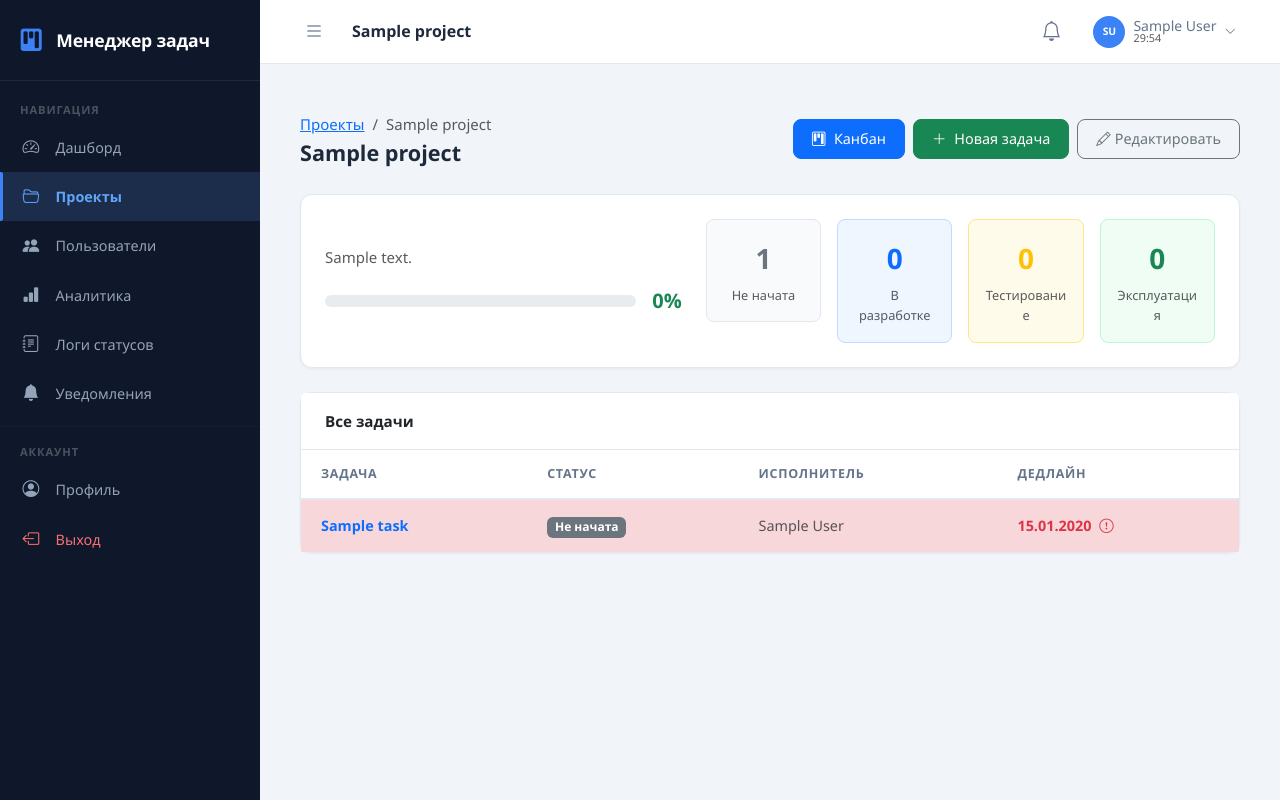
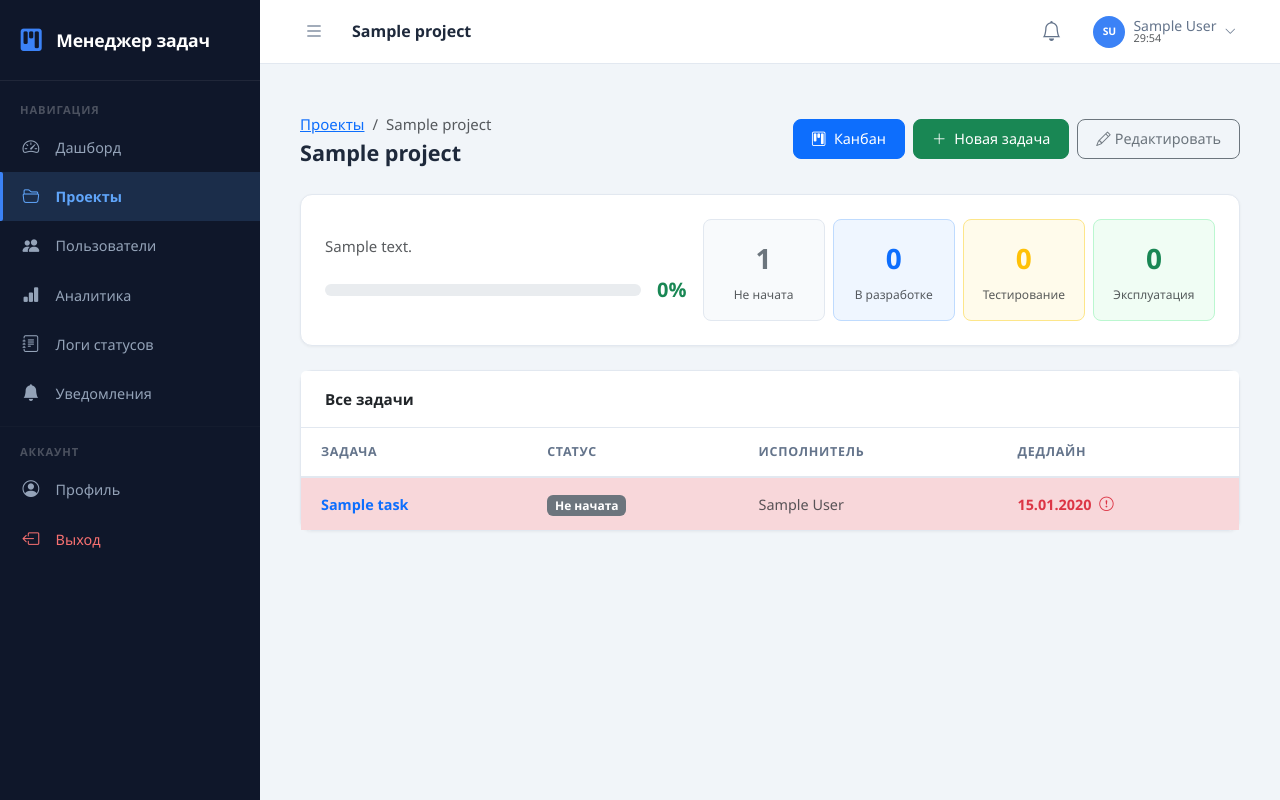
Before and after one commit to Samudinov00/task-tracker, a Django app: page /p/00000000-0000-0000-0000-000000000001/ in a window 1280 px wide. Run offline with Django 4.2, Linux system fonts and the light colour scheme; a user stored in the database is signed in; tables that the repository leaves empty hold one stand-in row (values such as "Sample post"); data that the repository does not hold is empty.

Commit message:
комплексная мобильная адаптация всех шаблонов
- CSS: топбар-заголовок обрезается (ellipsis) на < 992px, скрыт на < 576px
- CSS: stat-card компактнее на мобильном (padding, font-size, icon-size)
- dashboard: col-3 → col-6 col-md-3 для метрик и сводки статусов
- project_list: карточка переделана — название+кнопки переносятся,
  кнопки уменьшены (btn-sm), текст скрыт на xs (d-none d-sm-inline)
- project_detail: col-3 → col-6 col-sm-3 для мини-статистики,
  колонка «Исполнитель» скрыта на мобильном (d-none d-md-table-cell),
  кнопки обёрнуты в flex-wrap
- kanban: кнопки заголовка btn-sm + текст скрыт на xs
- task_detail: кнопки заголовка btn-sm + flex-wrap

Co-Authored-By: Claude Sonnet 4.6 <noreply@anthropic.com>

```diff
--- a/templates/projects/project_detail.html
+++ b/templates/projects/project_detail.html
@@ -14,7 +14,7 @@
     </nav>
     <h1 class="page-header-title">{{ project.name }}</h1>
   </div>
-  <div class="d-flex gap-2">
+  <div class="d-flex flex-wrap gap-2">
     <a href="{% url 'projects:kanban' project.uuid %}" class="btn btn-primary">
       <i class="bi bi-kanban me-2"></i>Канбан
     </a>
@@ -31,8 +31,8 @@
 
 {# Прогресс и статистика #}
 <div class="card mb-4">
-  <div class="card-body p-4">
-    <div class="row g-4 align-items-center">
+  <div class="card-body p-3 p-md-4">
+    <div class="row g-3 align-items-center">
       <div class="col-lg-5">
         {% if project.description %}
           <p class="text-muted mb-3">{{ project.description }}</p>
@@ -45,29 +45,29 @@
         </div>
       </div>
       <div class="col-lg-7">
-        <div class="row g-3">
-          <div class="col-3">
-            <div class="rounded-3 p-3 text-center" style="background:#f8fafc;border:1px solid #e2e8f0">
+        <div class="row g-2">
+          <div class="col-6 col-sm-3">
+            <div class="rounded-3 p-2 p-sm-3 text-center" style="background:#f8fafc;border:1px solid #e2e8f0">
               <div class="fs-3 fw-bold text-secondary">{{ not_started_count }}</div>
-              <div class="text-muted mt-1" style="font-size:.8rem">Не начата</div>
+              <div class="text-muted mt-1" style="font-size:.75rem">Не начата</div>
             </div>
           </div>
-          <div class="col-3">
-            <div class="rounded-3 p-3 text-center" style="background:#eff6ff;border:1px solid #bfdbfe">
+          <div class="col-6 col-sm-3">
+            <div class="rounded-3 p-2 p-sm-3 text-center" style="background:#eff6ff;border:1px solid #bfdbfe">
               <div class="fs-3 fw-bold text-primary">{{ in_work_count }}</div>
-              <div class="text-muted mt-1" style="font-size:.8rem">В разработке</div>
+              <div class="text-muted mt-1" style="font-size:.75rem">В разработке</div>
             </div>
           </div>
-          <div class="col-3">
-            <div class="rounded-3 p-3 text-center" style="background:#fffbeb;border:1px solid #fde68a">
+          <div class="col-6 col-sm-3">
+            <div class="rounded-3 p-2 p-sm-3 text-center" style="background:#fffbeb;border:1px solid #fde68a">
               <div class="fs-3 fw-bold text-warning">{{ test_count }}</div>
-              <div class="text-muted mt-1" style="font-size:.8rem">Тестирование</div>
+              <div class="text-muted mt-1" style="font-size:.75rem">Тестирование</div>
             </div>
           </div>
-          <div class="col-3">
-            <div class="rounded-3 p-3 text-center" style="background:#f0fdf4;border:1px solid #bbf7d0">
+          <div class="col-6 col-sm-3">
+            <div class="rounded-3 p-2 p-sm-3 text-center" style="background:#f0fdf4;border:1px solid #bbf7d0">
               <div class="fs-3 fw-bold text-success">{{ production_count }}</div>
-              <div class="text-muted mt-1" style="font-size:.8rem">Эксплуатация</div>
+              <div class="text-muted mt-1" style="font-size:.75rem">Эксплуатация</div>
             </div>
           </div>
         </div>
@@ -85,7 +85,7 @@
         <tr>
           <th>Задача</th>
           <th>Статус</th>
-          <th>Исполнитель</th>
+          <th class="d-none d-md-table-cell">Исполнитель</th>
           <th>Дедлайн</th>
         </tr>
       </thead>
@@ -98,7 +98,7 @@
             </a>
           </td>
           <td><span class="badge bg-{{ task.get_status_badge }}">{{ task.get_status_display }}</span></td>
-          <td class="text-muted">{{ task.assignee.get_display_name|default:"—" }}</td>
+          <td class="text-muted d-none d-md-table-cell">{{ task.assignee.get_display_name|default:"—" }}</td>
           <td class="{% if task.is_overdue %}text-danger fw-semibold{% else %}text-muted{% endif %}">
             {% if task.deadline %}
               {{ task.deadline|date:"d.m.Y" }}
```
Also changed, not shown: static/css/main.css (+25 -6 lines), templates/projects/dashboard.html (+9 -9 lines), templates/projects/kanban.html (+7 -7 lines), templates/projects/project_list.html (+23 -21 lines), templates/projects/task_detail.html (+5 -5 lines).
